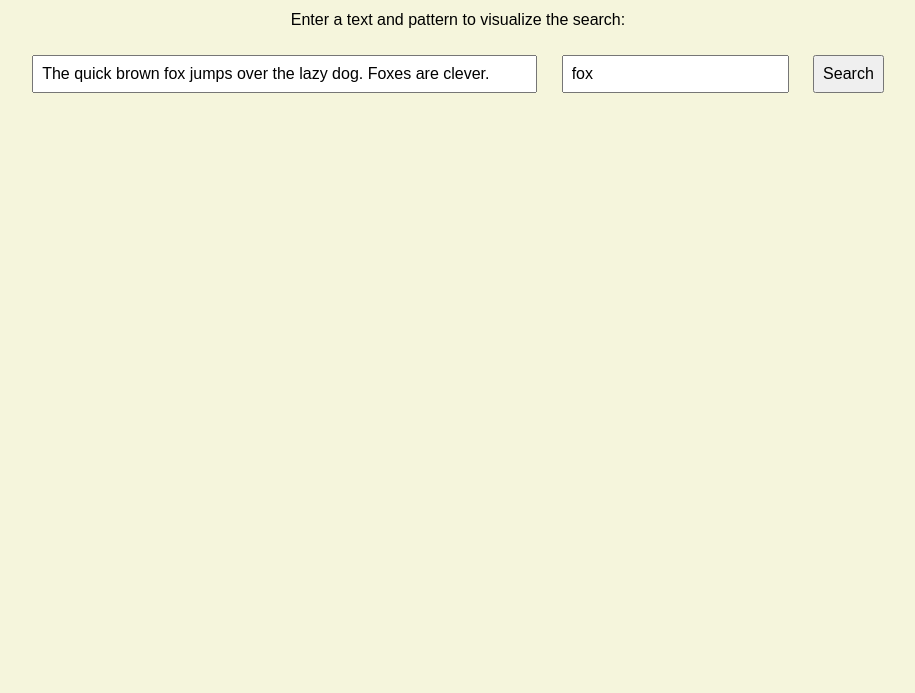
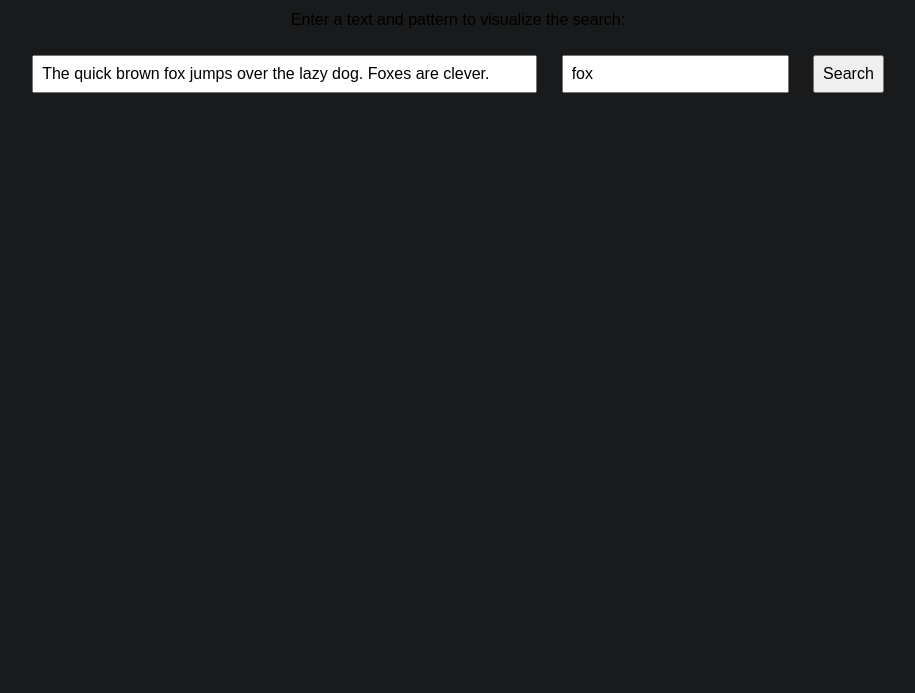
Before and after one commit to thorri-lindal/bayermoore, a plain HTML site: page index.html in a window 1280 px wide. Shown: the part 107-800 px from the top of the page, without its empty margins (182-1097 px from the left). Drawn offline with Linux system fonts and the light colour scheme.

Commit message:
Update index.html

```diff
--- a/index.html
+++ b/index.html
@@ -13,7 +13,7 @@
             font-family: Arial, sans-serif;
             margin: 40px;
             text-align: center;
-            background-color: #f5f5dc !important; /* Ensures background color persists when embedded */
+            background-color: #181a1b !important; /* Ensures background color persists when embedded */
         }
         .title {
             font-family: 'Lora', serif;
```
